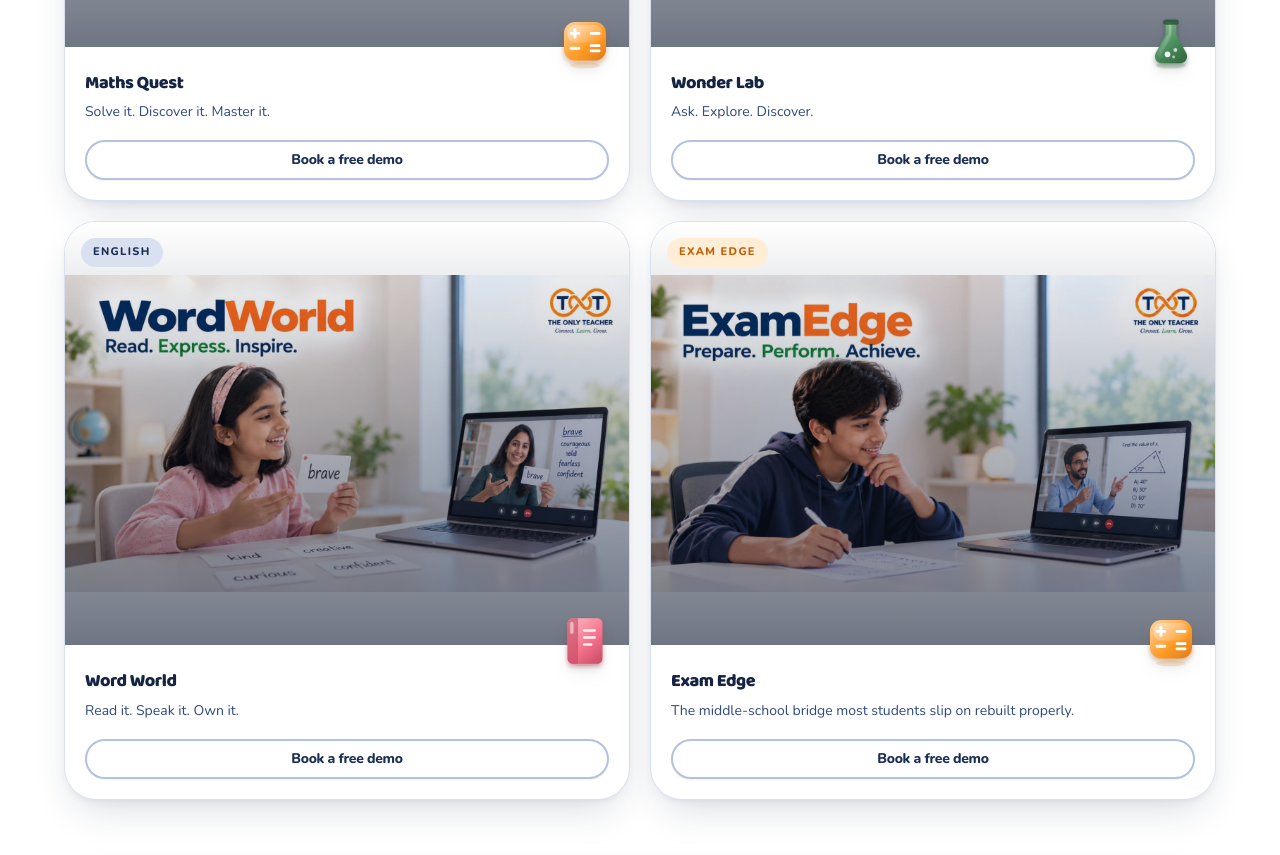
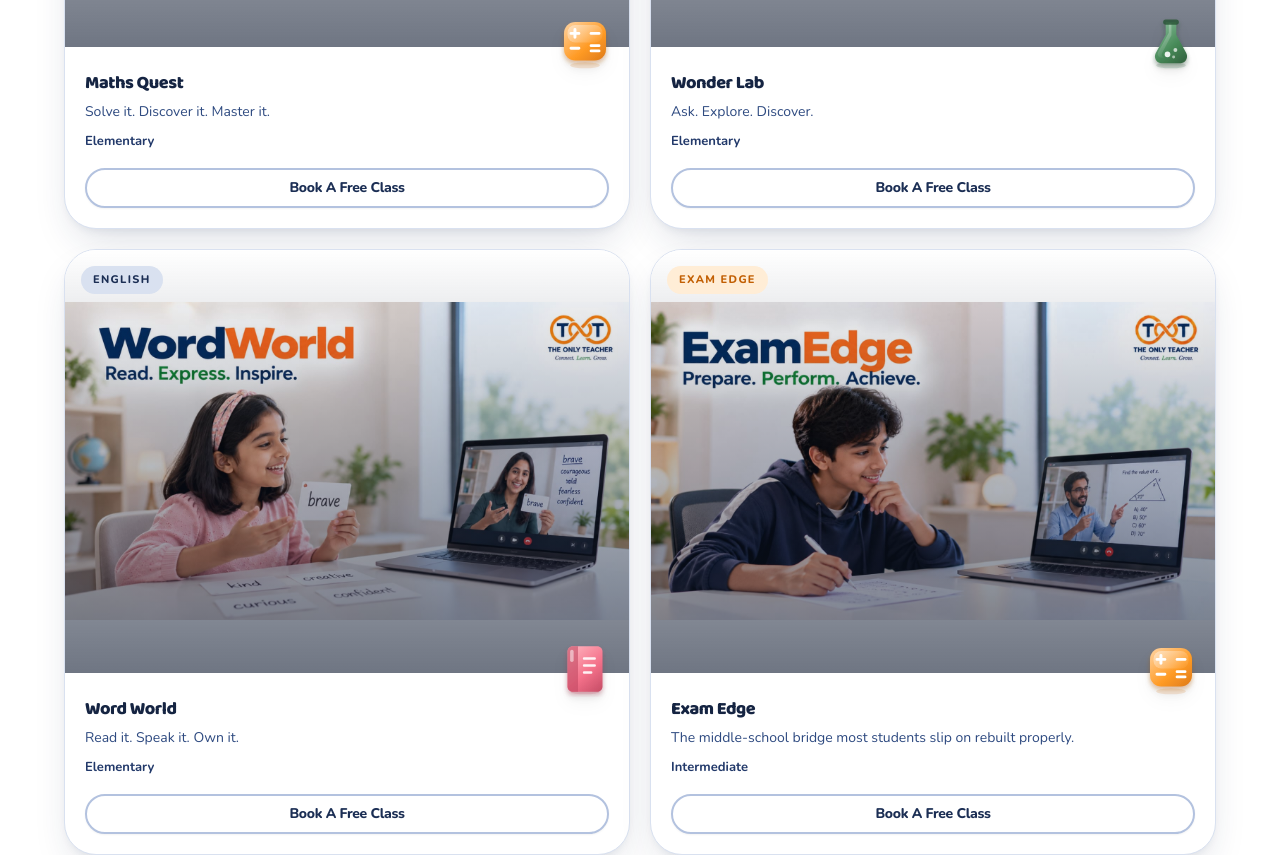
Before and after one commit to Lakshayg001/OnlyTeacher, a React (Vite) app: page /courses in a window 1280 px wide. Shown: the part 940-1795 px from the top of the page. Built offline with nearby package versions, Linux system fonts and the light colour scheme.

Commit message:
Add course level below blurb and update button text

```diff
--- a/src/pages/Courses.tsx
+++ b/src/pages/Courses.tsx
@@ -114,9 +114,12 @@
           </h3>
           <p className="mt-1.5 flex-1 text-[14px] leading-relaxed text-navy-500">{c.blurb}</p>
 
+          <p className="mt-2 text-[13px] font-bold text-navy-600">
+           {c.track.charAt(0).toUpperCase() + c.track.slice(1)}
+          </p>
 
           <Button to="/contact" variant="outline" size="sm" full className="mt-4">
-           Book a free demo
+           Book A Free Class
           </Button>
          </div>
         </motion.article>
```
